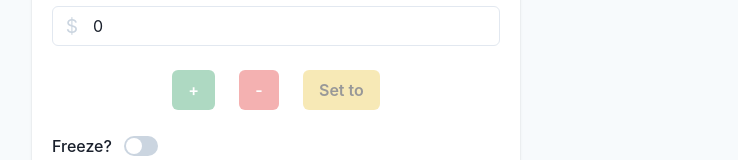
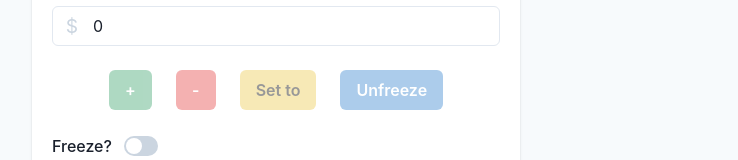
Before and after one commit to ccucscamp/bank-app, a React (Create React App) app: page /bank-app/admin in a window 1280 px wide. Shown: the part 169-329 px from the top of the page, without its empty margins (112-850 px from the left). Built offline with nearby package versions, Linux system fonts and the light colour scheme; no server answers.

Commit message:
add unfreeze

```diff
--- a/src/components/TeamCard.tsx
+++ b/src/components/TeamCard.tsx
@@ -1,8 +1,8 @@
 import { Card, CardBody, Stat, Flex, StatLabel, StatHelpText, StatArrow, StatNumber, Box, CardProps } from "@chakra-ui/react";
 import { forwardRef, useEffect, useState } from "react";
 
-const TeamCard = forwardRef((props: { name: string, money: number, diff?: number } & CardProps, ref) => {
-    const { name, money, diff } = props;
+const TeamCard = forwardRef((props: { name: string, money: number, smallMoney?: number, diff?: number, addQMark?: boolean } & CardProps, ref) => {
+    const { name, money, diff, smallMoney, addQMark, ...restProps } = props;
 
     const showDiff = typeof diff === 'number' && diff !== 0;
 
@@ -17,11 +17,11 @@ const TeamCard = forwardRef((props: { name: string, money: number, diff?: number
         }
     }, [diff, showDiff]);
 
-    return <Card {...props} ref={ref}>
+    return <Card {...restProps} ref={ref}>
         <CardBody>
             <Stat>
                 <Flex justify='space-between'>
-                    <Box>
+                    <Box alignSelf='center'>
                         <StatLabel transition={'font-size .5s ease-out'} fontSize={showDiff ? 'sm' : '2xl'}>{name}</StatLabel>
                         <StatHelpText transition={'font-size .5s ease-out'} fontSize={showDiff ? 'sm' : '0px'}
                             marginBottom={0}>
@@ -32,8 +32,9 @@ const TeamCard = forwardRef((props: { name: string, money: number, diff?: number
                             {diff?.toLocaleString()}
                         </StatHelpText>
                     </Box>
-                    <Box>
-                        <StatNumber>{money.toLocaleString()}</StatNumber>
+                    <Box textAlign='right' alignSelf='center'>
+                        <StatNumber>{money.toLocaleString()}{addQMark ? '+?' : null}</StatNumber>
+                        <StatHelpText>{smallMoney?.toLocaleString()}</StatHelpText>
                     </Box>
                 </Flex>
             </Stat>
--- a/src/pages/AdminPage.tsx
+++ b/src/pages/AdminPage.tsx
@@ -80,6 +80,27 @@ export default function AdminPage() {
         }
     }
 
+    const unfreeze = () => {
+        const t = teams.find((v) => v.id === teamId);
+        if (!t) return;
+
+        const body = JSON.stringify({
+            type: 'set',
+            teamId,
+            amount: t.money,
+            isFreeze: false,
+        });
+
+        setLoading(true);
+        fetch(`${process.env.REACT_APP_BACKEND}/api`, {
+            method: 'POST',
+            body,
+            headers: {
+                'Content-Type': 'application/json',
+            }
+        }).finally(() => setLoading(false));
+    }
+
     const [currDispMode, setCurrDispMode] = useState<'bank' | 'lottery'>('bank');
     useEffect(() => {
         socket.on('display_mode_updated', (newMode) => setCurrDispMode(newMode));
@@ -109,6 +130,7 @@ export default function AdminPage() {
                                         <Button isLoading={loading} isDisabled={!canSubmit} onClick={() => mutate('add')} colorScheme='green'>+</Button>
                                         <Button isLoading={loading} isDisabled={!canSubmit} onClick={() => mutate('sub')} colorScheme='red'>-</Button>
                                         <Button isLoading={loading} isDisabled={!canSubmit} onClick={() => mutate('set')} colorScheme='yellow'>Set to</Button>
+                                        <Button isLoading={loading} isDisabled={!canSubmit} onClick={unfreeze} colorScheme='blue'>Unfreeze</Button>
                                     </ButtonGroup>
                                 </Center>
                                 <FormControl display='flex' alignItems='center'>
@@ -156,6 +178,7 @@ export default function AdminPage() {
                                 {teams.sort((a, b) => b.money - a.money).map((v) => {
                                     return <TeamCard
                                         key={v.id} name={v.name} money={v.money} diff={0}
+                                        smallMoney={v.beforeFreezeMoney !== v.money ? v.beforeFreezeMoney : undefined}
                                         onClick={() => {
                                             inputRef.current?.focus();
                                             setTeamId(v.id)
--- a/src/pages/App.tsx
+++ b/src/pages/App.tsx
@@ -142,6 +142,7 @@ function Bank() {
 
           return <TeamCard
             key={v.id} name={v.name} money={v.beforeFreezeMoney} diff={diff}
+            addQMark={v.beforeFreezeMoney !== v.money}
             marginBottom={2} size='sm'
           />
         })}
```
